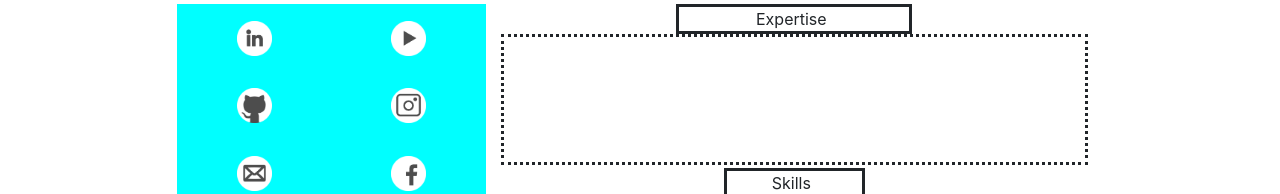
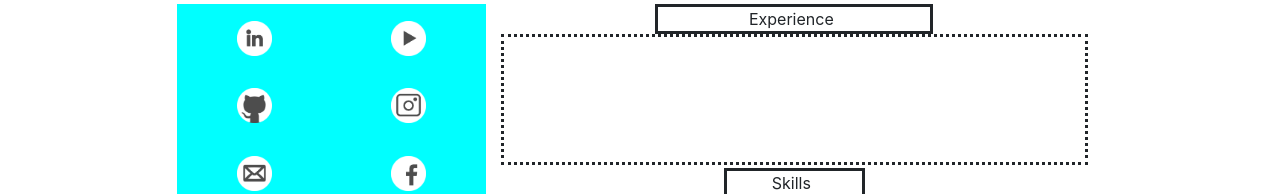
Before and after one commit to carljohngabato/aboutme, a Jekyll site: the page built from blogs.html, in a window 1280 px wide and 1320 px high. Shown: the part 779-973 px from the top of the window. Built offline with Jekyll 4.4.1, drawn with Linux system fonts in a browser that asks for light colours; nearby versions of some CDN libraries.

```diff
--- a/blogs.html
+++ b/blogs.html
@@ -71,7 +71,7 @@
         <div class="col-lg-8 col-2-row-2">
             <div class="row-2-col-2-row-1">
                 <div class="col-lg-12 exp-title-cont">
-                    <div class="row-exp-title">Expertise</div>
+                    <div class="row-exp-title">Experience</div>
                 </div>
                 <div class="row-jobs"></div>
             </div>
@@ -96,3 +96,5 @@
         </div>
     </div>
 </div>
+
+{% include ouibounce.html %}
```
